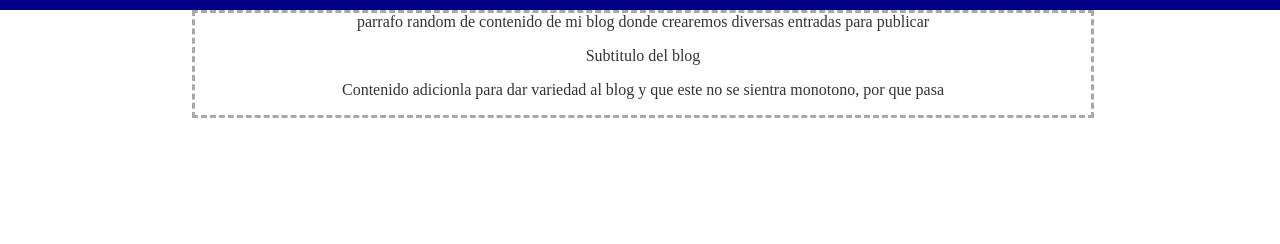
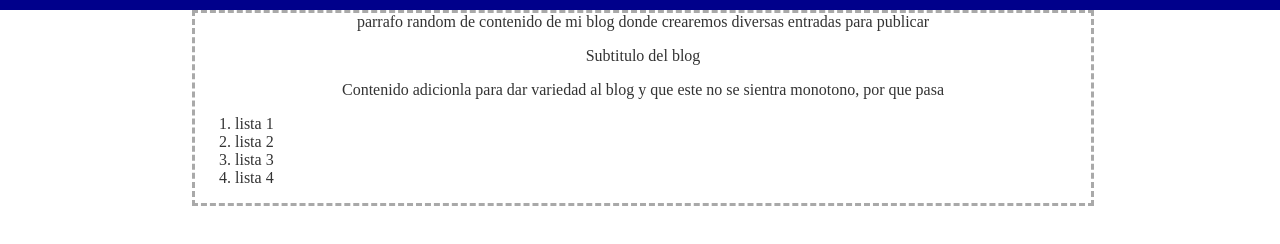
Before and after one commit to adler02/web, a plain HTML site: page index.html in a window 1280 px wide. Shown: the part 78-322 px from the top of the page. Drawn offline with Linux system fonts and the light colour scheme.

Commit message:
cambios en el contenido

```diff
--- a/index.html
+++ b/index.html
@@ -17,6 +17,12 @@
         <p>Subtitulo del blog</p>
         <p>Contenido adicionla para dar variedad al blog
             y que este no se sientra monotono, por que pasa</p>
+            <ol>
+                <li>lista 1</li>
+                <li>lista 2</li>
+                <li>lista 3</li>
+                <li>lista 4</li>
+            </ol>
     </aside>
 
 </body>
```
